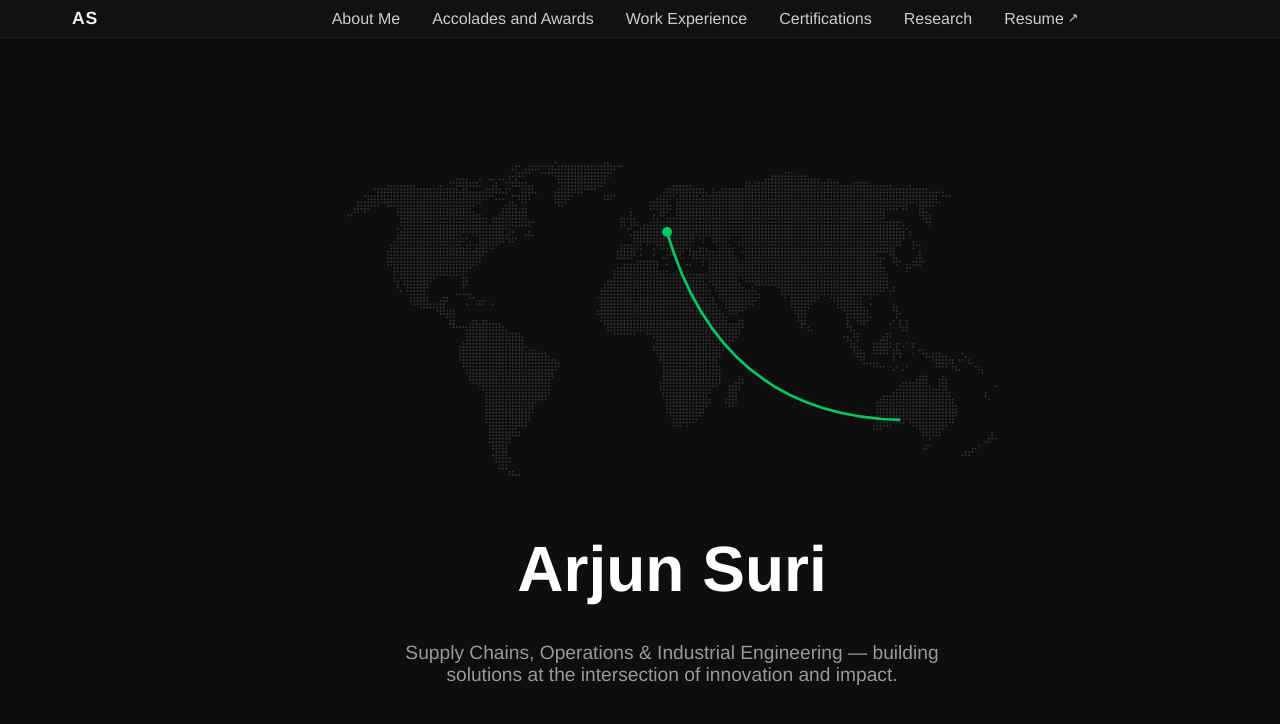
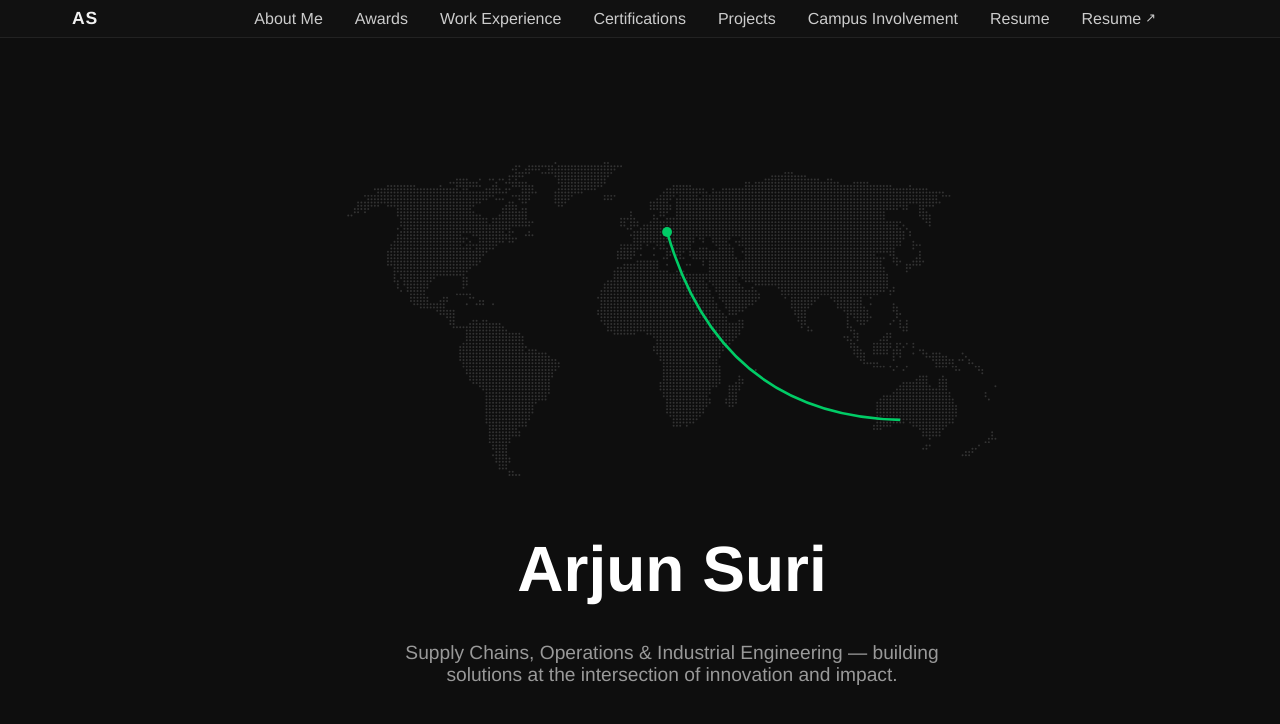
Before and after one commit to arjuns30/me, a Next.js app: page / in a window 1280 px wide. Shown: the top 724 px of the page. Built offline with nearby package versions, Linux system fonts and the light colour scheme.

Commit message:
Update sections: with navbar changes renamed, reordered, added Leadership

```diff
--- a/src/components/Navbar.jsx
+++ b/src/components/Navbar.jsx
@@ -5,10 +5,12 @@ import React, { useEffect, useState } from "react";
 const Navbar = () => {
   const sections = [
     "About Me",
-    "Accolades and Awards",
+    "Awards",
     "Work Experience",
     "Certifications",
-    "Research",
+    "Projects",
+    "Campus Involvement",
+    "Resume"
   ];
 
   const [scrolled, setScrolled] = useState(false);
```
